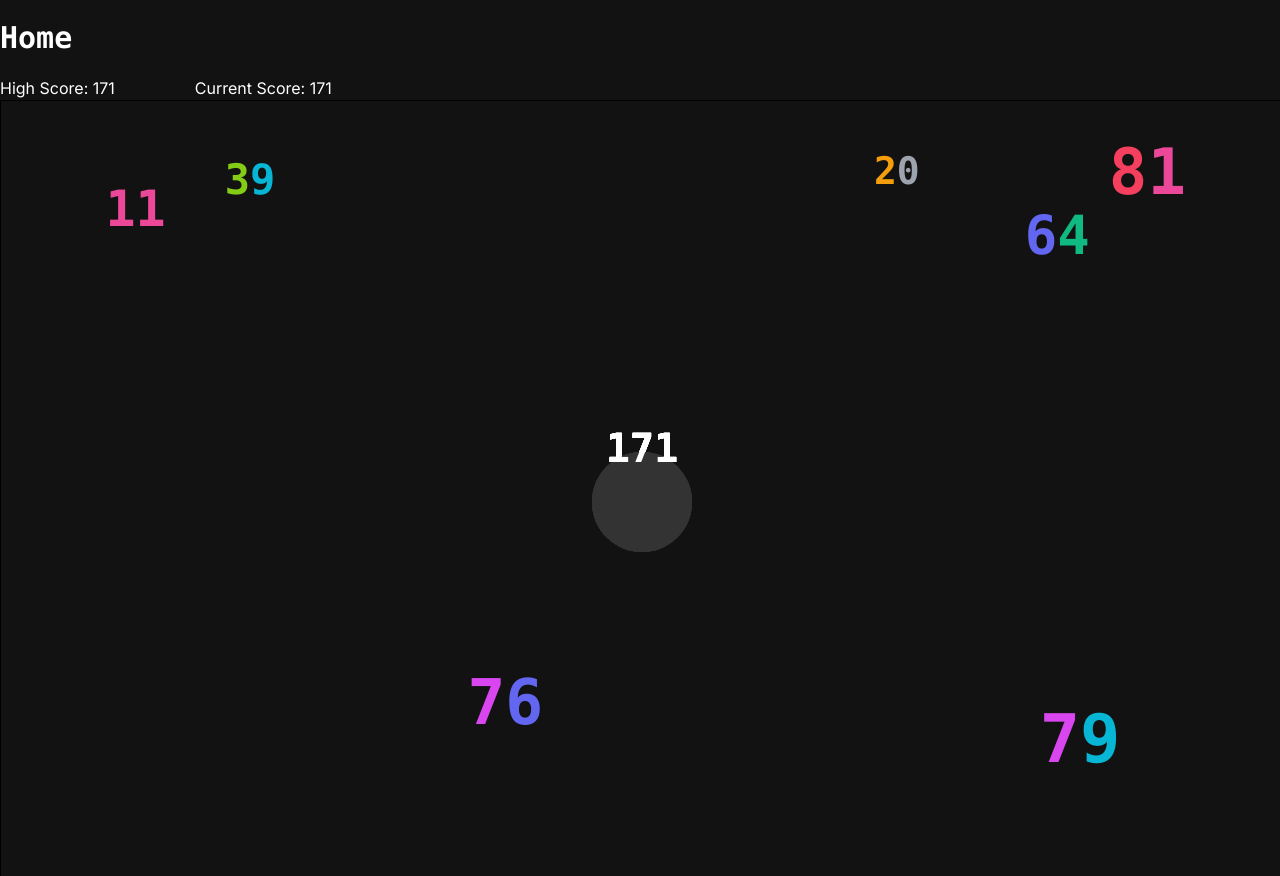
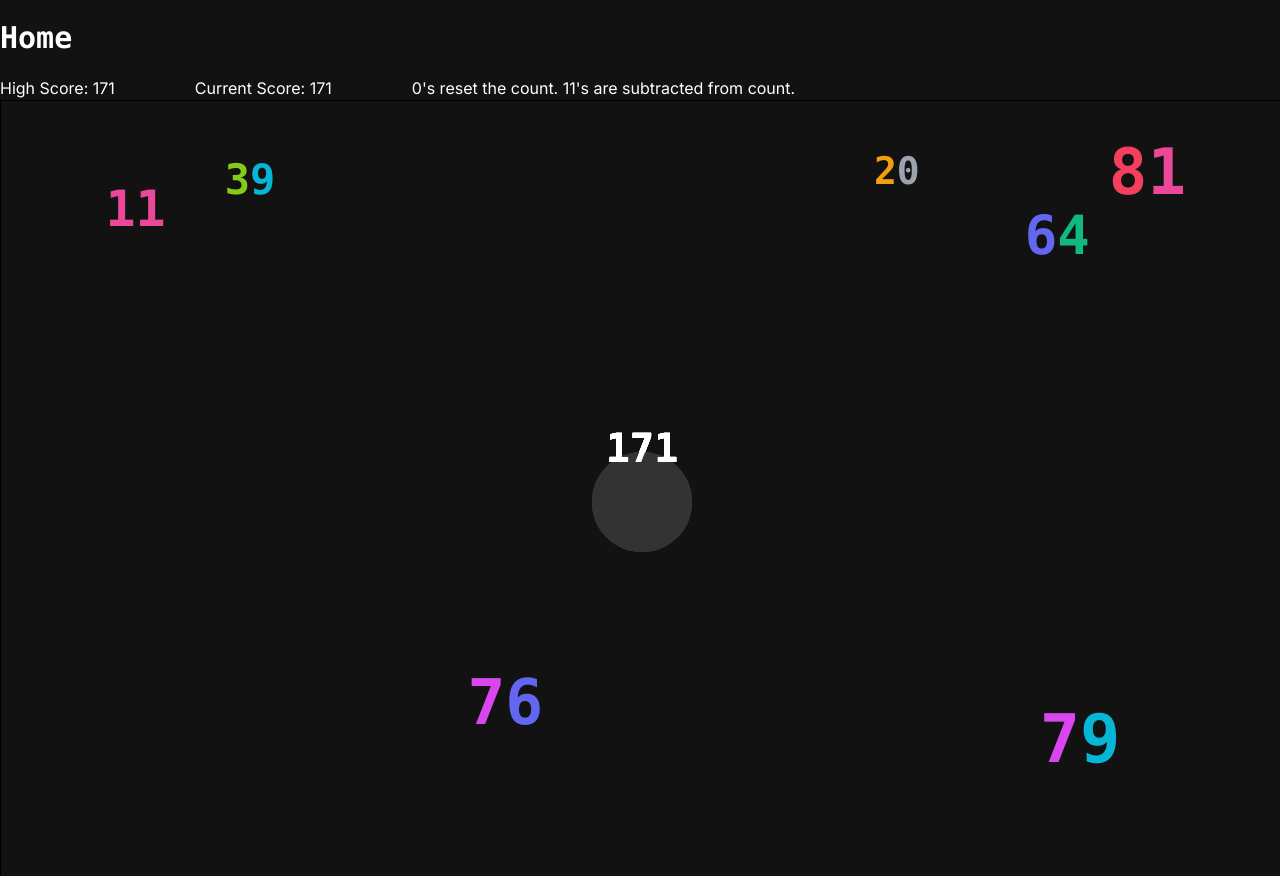
Before and after one commit to hadmacker/numbrella, a Next.js app: page /activities/runner in a window 1280 px wide. Built offline with nearby package versions, Linux system fonts and the light colour scheme.

Commit message:
client feedback

```diff
--- a/app/activities/runner/page.tsx
+++ b/app/activities/runner/page.tsx
@@ -12,11 +12,10 @@ if (typeof window !== 'undefined') {
 
 const maxNewRaindrops = isMatrix ? 30 : 5;
 const maxRaindrops = isMatrix ? 300 : 30;
-const bubbleBackground = isMatrix ? '#9F9' : '#333';
+const bubbleBackground = isMatrix ? '#242' : '#333';
 const bubbleBackgroundFlash = isMatrix ? '#DFD' : '#FFF';
 const badZeroColor = isMatrix ? '#DFD' : '#FFF';
-const bubbleCountColor = isMatrix ? '#030' : 'white';
-const zeroWeight = -10;
+const bubbleCountColor = isMatrix ? '#6F6' : 'white';
 const minFontSize = 30;
 const bubbleFontSize = 40;
 const digitColors =  isMatrix ? {
@@ -63,6 +62,20 @@ const RainCanvas: React.FC = () => {
   const [bubbleRadius, setBubbleRadius] = useState(50);
   const [bubbleFlash, setBubbleFlash] = useState(false);
   const [highScore, setHighScore] = useState(0);
+  const [isCalm, setIsCalm] = useState(false);
+  const [zeroWeight, setZeroWeight] = useState(-10);
+
+  useEffect(() => {
+    if (typeof window !== 'undefined') {
+      const urlParams = new URLSearchParams(window.location.search);
+      if(urlParams.get('calm') === '1') {
+        setIsCalm(p=> {
+          setZeroWeight(1);
+          return true;
+        });
+      }
+    }
+  }, []);
 
   useEffect(() => {
     if (canvasRef.current) {
@@ -206,10 +219,18 @@ const RainCanvas: React.FC = () => {
           drop.collided = true;
 
           // Increment bubbleValue or reset if hits a zero
-          if(drop.value == 0) {
+          if(!isCalm && drop.value == 0) {
             setBubbleValue(0);
             setBubbleFlash(true);
             setTimeout(() => setBubbleFlash(false), 100);
+          } else if(!isCalm && drop.value == 11) {
+            setBubbleValue(prevBubbleValue => {
+              const newBubbleValue = prevBubbleValue - drop.value;
+              if(newBubbleValue > highScore) {
+                setHighScore(newBubbleValue);
+              }
+              return newBubbleValue;
+            });
           } else {
             setBubbleValue(prevBubbleValue => {
               const newBubbleValue = prevBubbleValue + drop.value;
@@ -230,6 +251,17 @@ const RainCanvas: React.FC = () => {
         ctx.textBaseline = 'middle';
         ctx.fillStyle = bubbleCountColor;
         ctx.fillText(bubbleValue.toString(), dragCoords.current.x, dragCoords.current.y - bubbleRadius);
+
+        if (isCalm) {
+          ctx.beginPath();
+          ctx.font = `bold ${bubbleFontSize}px ui-monospace, SFMono-Regular, Menlo, Monaco, Consolas, "Liberation Mono", "Courier New", monospace`;
+          ctx.textAlign = 'center';
+          ctx.textBaseline = 'middle';
+          ctx.fillStyle = bubbleCountColor;
+          const currentMeasure = ctx.measureText(bubbleValue.toString());
+          ctx.fillText(bubbleValue.toString(), currentMeasure.width, 20);
+          ctx.stroke();
+        }
       });
 
       requestAnimationFrame(animate);
@@ -263,11 +295,15 @@ const RainCanvas: React.FC = () => {
     }, 500);
 
     return () => clearInterval(interval);
-  }, []);
+  }, [zeroWeight, isCalm]);
 
   return (
     <div style={{ overflow: 'hidden', height: '100vh', width: '100vw' }}>
-      <span style={{ marginRight: '80px' }}>High Score: {highScore}</span><span>Current Score: {bubbleValue}</span>
+      {!isCalm &&
+      <>
+      <span style={{ marginRight: '80px' }}>High Score: {highScore}</span><span style={{ marginRight: '80px' }}>Current Score: {bubbleValue}</span><span>0's reset the count. 11's are subtracted from count.</span>
+      </>
+      }
       <canvas
         ref={canvasRef}
         width={dimensions.width}
--- a/app/page.tsx
+++ b/app/page.tsx
@@ -38,7 +38,13 @@ export default function Home() {
             <li key="a1.1.2.1" className='mx-3 my-3 md:mx-:3 md:my-6'><a href="activities/shapes"><span className="mx-2 p-4 text-2xl md:text-3xl font-black">Polygons</span></a></li>
             <li key="a1.1.2.2" className='mx-3 my-3 md:mx-:3 md:my-6'><a href="activities/maze"><span className="mx-2 p-4 text-2xl md:text-3xl font-black">Maze Maker</span></a></li>
             <li key="a1.1.2.3" className='mx-3 my-3 md:mx-:3 md:my-6'><a href="activities/draw"><span className="mx-2 p-4 text-2xl md:text-3xl font-black">Draw</span></a></li>
-            <li key="a1.1.2.4" className='mx-3 my-3 md:mx-:3 md:my-6'><a href="activities/runner"><span className="mx-2 p-4 text-2xl md:text-3xl font-black">Number Rain</span></a></li>
+            <li key="a1.1.2.4" className='mx-3 my-3 md:mx-:3 md:my-6'><span className="mx-2 p-4 text-2xl md:text-3xl font-black">Number Rain</span>
+              <ul>
+                <li key="a1.1.2.4.1" className='mx-6 my-2 md:mx-:6 md:my-2 text-1xl md:text-2xl font-black text-gray-400'><a href="activities/runner"><span className="mx-2 p-4 text-2xl md:text-3xl font-black">Game</span></a></li>
+                <li key="a1.1.2.4.2" className='mx-6 my-2 md:mx-:6 md:my-2 text-1xl md:text-2xl font-black text-gray-400'><a href="activities/runner?calm=1"><span className="mx-2 p-4 text-2xl md:text-3xl font-black">Relaxed</span></a></li>
+                <li key="a1.1.2.4.3" className='mx-6 my-2 md:mx-:6 md:my-2 text-1xl md:text-2xl font-black text-gray-400'><a href="activities/runner?matrix=1"><span className="mx-2 p-4 text-2xl md:text-3xl font-black">Matrix</span></a></li>
+              </ul>
+            </li>
           </ul>
         </div>
         </div>
```
Lines whose indentation alone changed are shown as unchanged.
